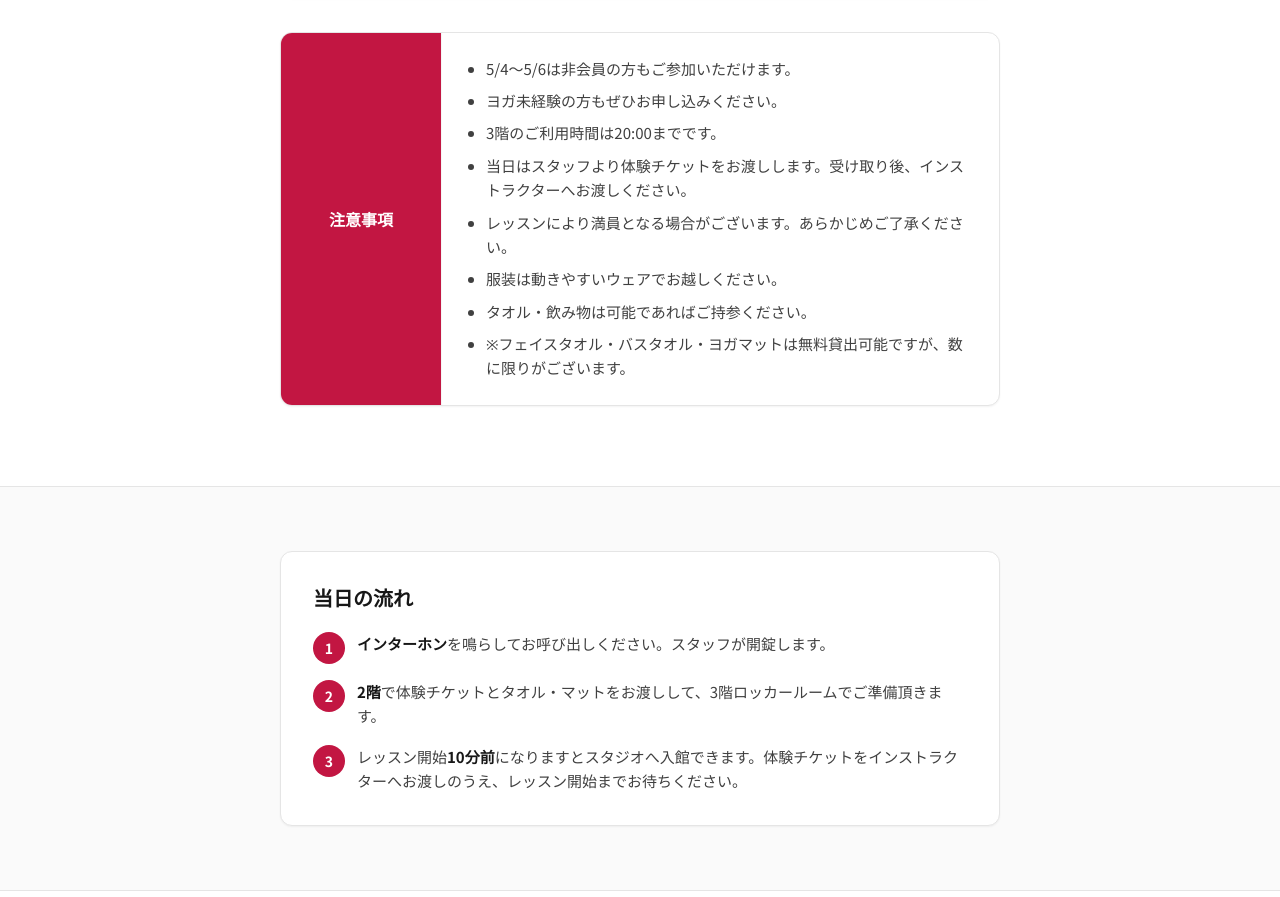
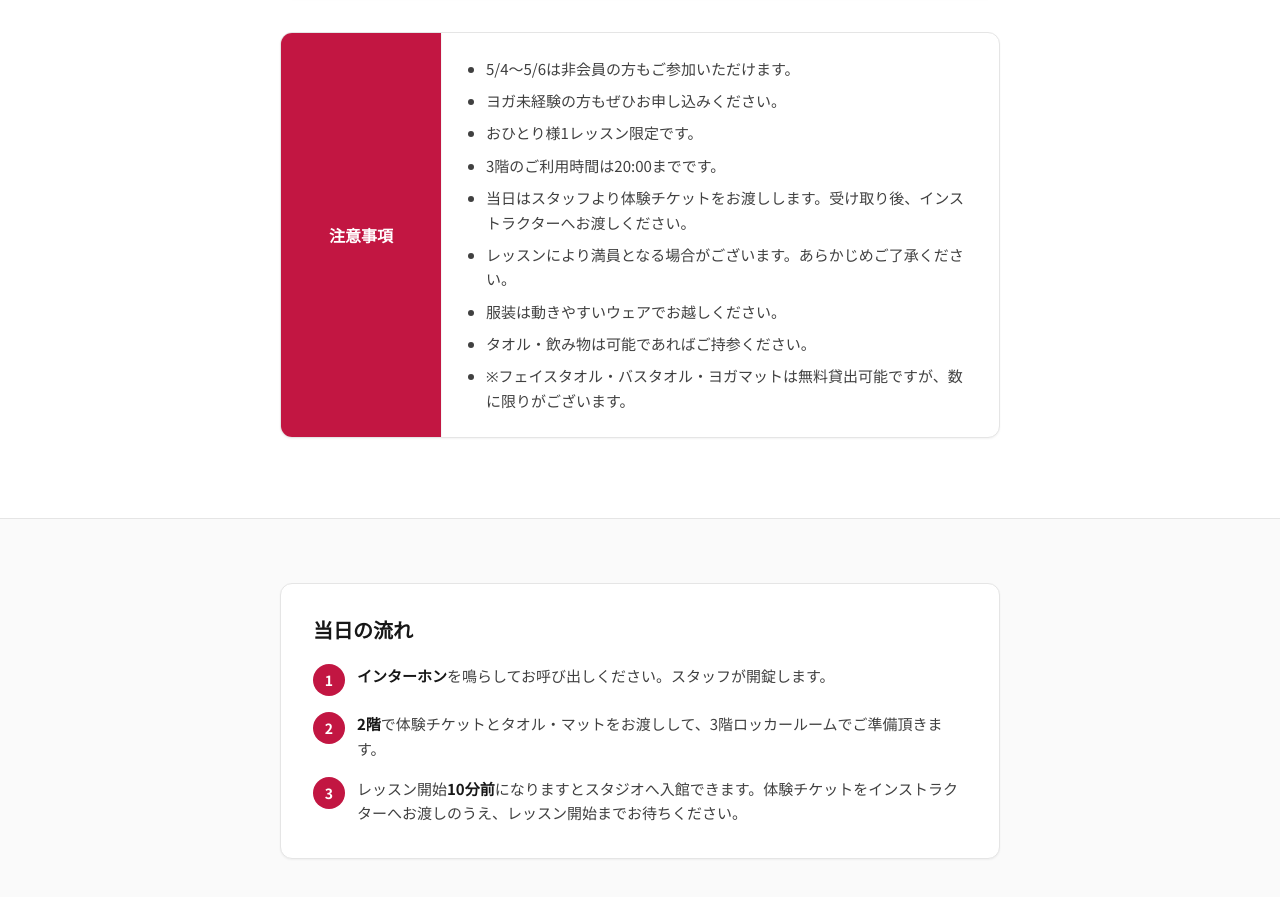
Before and after one commit to ryuta3162-a11y/may-studio-event, a plain HTML site: page index.html in a window 1280 px wide. Shown: the part 2400-3297 px from the top of the page. Drawn offline with nearby package versions, Linux system fonts and the light colour scheme.

Commit message:
Update index.html

```diff
--- a/index.html
+++ b/index.html
@@ -199,6 +199,7 @@
       noticeBullets: [
         '5/4〜5/6は非会員の方もご参加いただけます。',
         'ヨガ未経験の方もぜひお申し込みください。',
+        'おひとり様1レッスン限定です。',
         '3階のご利用時間は20:00までです。',
         '当日はスタッフより体験チケットをお渡しします。受け取り後、インストラクターへお渡しください。',
         'レッスンにより満員となる場合がございます。あらかじめご了承ください。',
```
